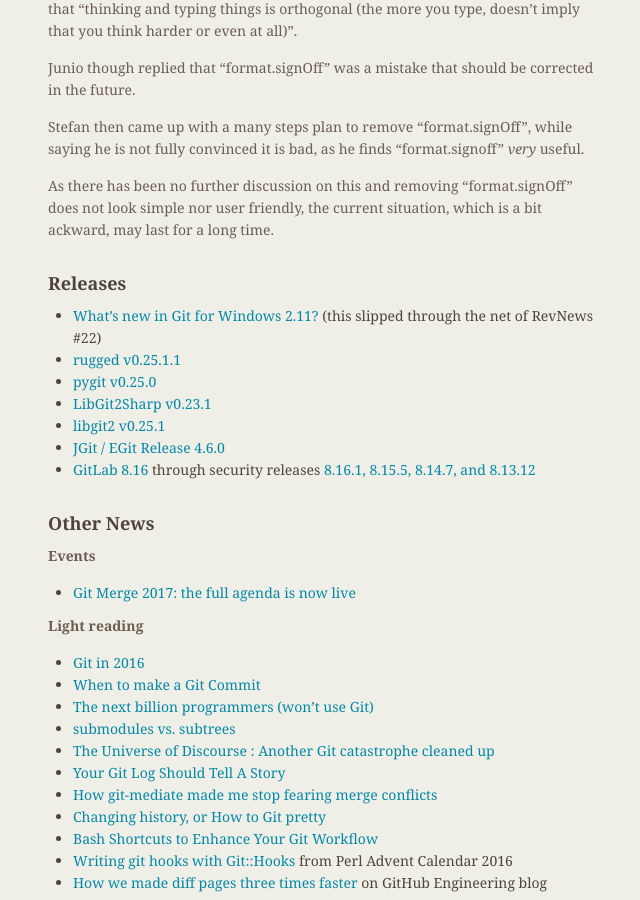
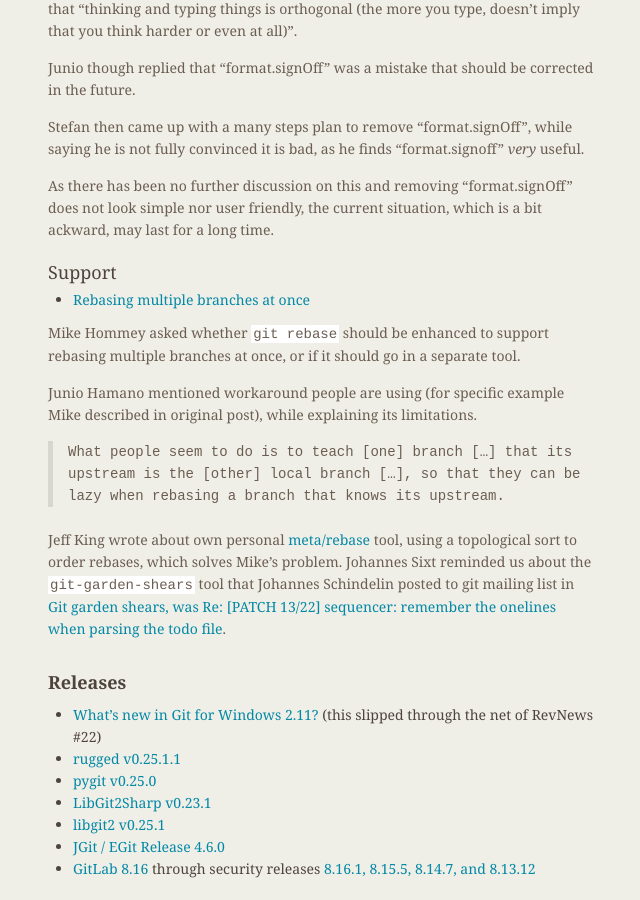
Before and after one commit to git/git.github.io, a Jekyll site: the page built from rev_news/drafts/edition-23.md, in a window 1280 px wide and 900 px high, scrolled down 2143 px. Shown: the whole window, without its empty margins (486-1126 px from the left). Built offline with Jekyll 4.4.1, drawn with Linux system fonts in a browser that asks for light colours.

Commit message:
rn-23: "Rebasing multiple branches at once"
This was a very short thread, but I think worth it for the tools it
mentions (neither tool ready to be included in "Git tools and sites").

```diff
--- a/rev_news/drafts/edition-23.md
+++ b/rev_news/drafts/edition-23.md
@@ -131,7 +131,29 @@
 "format.signOff" does not look simple nor user friendly, the current
 situation, which is a bit ackward, may last for a long time.
 
-<!--- ### Support -->
+
+### Support
+
+* [Rebasing multiple branches at once](https://public-inbox.org/git/20161231081433.3zo6lrsjsu2qho4u@glandium.org/)
+
+Mike Hommey asked whether `git rebase` should be enhanced to support
+rebasing multiple branches at once, or if it should go in a separate
+tool.
+
+Junio Hamano mentioned workaround people are using (for specific example
+Mike described in original post), while explaining its limitations.
+
+> What people seem to do is to teach [one] branch [...] that
+> its upstream is the [other] local branch [...], so that they can
+> be lazy when rebasing a branch that knows its upstream.
+
+Jeff King wrote about own personal [meta/rebase](https://github.com/peff/git/blob/meta/rebase)
+tool, using a topological sort to order rebases, which solves Mike's
+problem.  Johannes Sixt reminded us about the `git-garden-shears` tool
+that Johannes Schindelin posted to git mailing list in
+[Git garden shears, was Re: [PATCH 13/22] sequencer: remember the onelines when parsing the todo file](https://public-inbox.org/git/alpine.DEB.2.20.1609111027330.129229@virtualbox/).
+
+
 
 ## Releases
 
```
